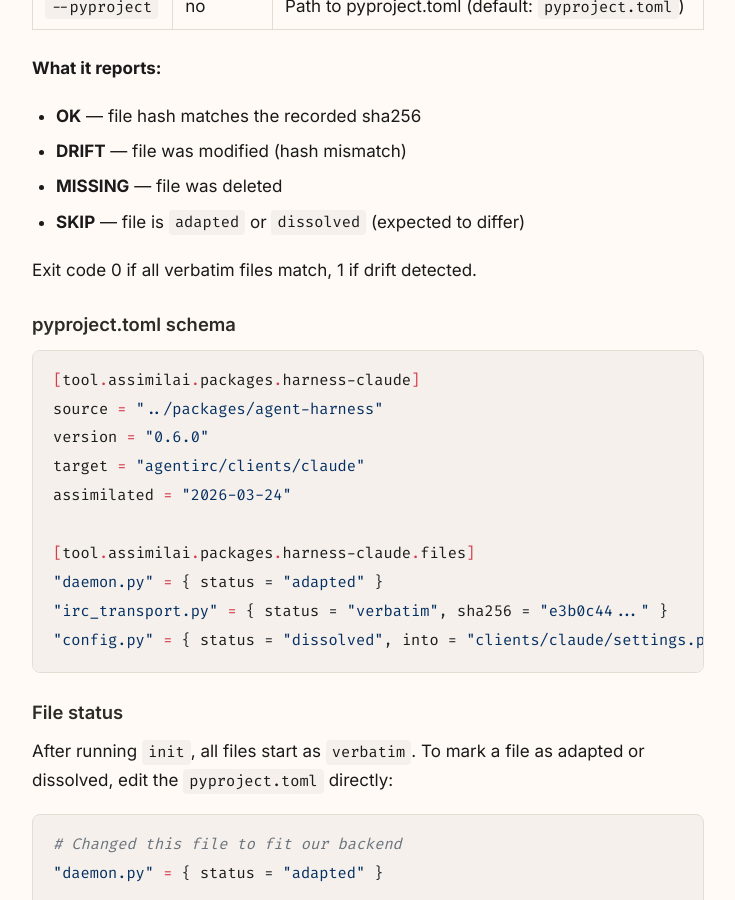
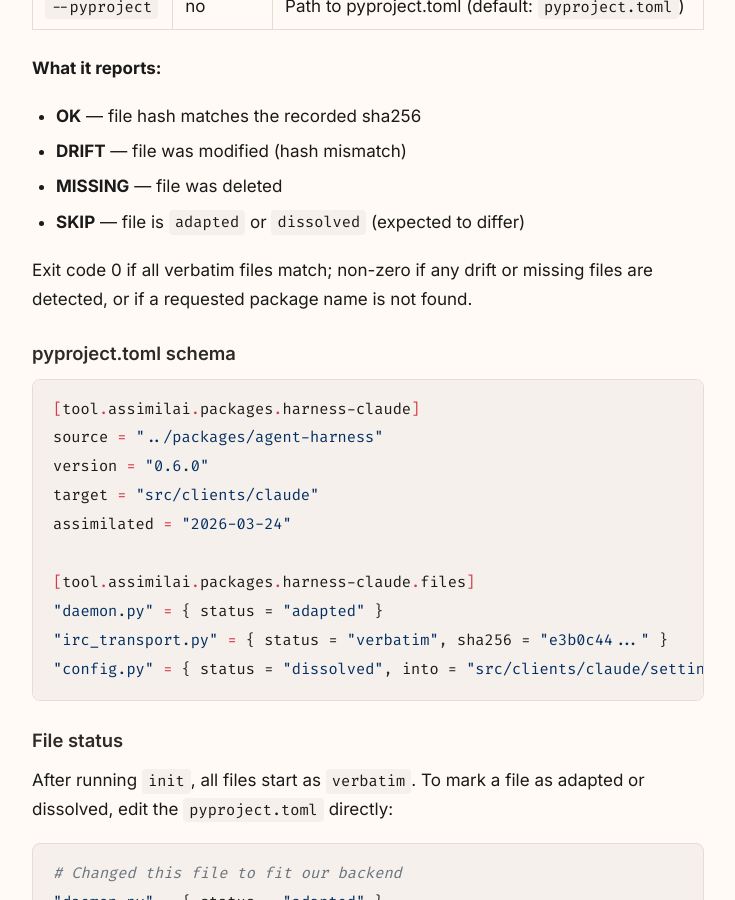
Before and after one commit to OriNachum/assimilai, a Jekyll site: the page built from docs/python.md, in a window 1280 px wide and 900 px high, scrolled down 1689 px. Shown: the whole window, without its empty margins (272-1007 px from the left). Built offline with Jekyll 4.4.1, drawn with Linux system fonts in a browser that asks for light colours.

Commit message:
Fix PR review: pretty permalinks, into paths, exit code docs
- Add permalink: pretty to _config.yml (fixes 404 on docs links)
- Make dissolved into paths project-root-relative consistently
- Fix exit code description: non-zero on drift, missing, or unknown name

Co-Authored-By: Claude Opus 4.6 (1M context) <noreply@anthropic.com>

````diff
--- a/_config.yml
+++ b/_config.yml
@@ -3,6 +3,8 @@ description: "Copy, don't import — a code distribution pattern for AI agent ec
 author: Ori Nachum
 url: "https://assimilai.dev"
 baseurl: ""
+
+permalink: pretty
 
 markdown: kramdown
 highlighter: rouge
--- a/docs/python.md
+++ b/docs/python.md
@@ -73,7 +73,9 @@ assimilai check [name]
 - **MISSING** — file was deleted
 - **SKIP** — file is `adapted` or `dissolved` (expected to differ)
 
-Exit code 0 if all verbatim files match, 1 if drift detected.
+Exit code 0 if all verbatim files match; non-zero if any drift
+or missing files are detected, or if a requested package name
+is not found.
 
 ### pyproject.toml schema
 
@@ -81,13 +83,13 @@ Exit code 0 if all verbatim files match, 1 if drift detected.
 [tool.assimilai.packages.harness-claude]
 source = "../packages/agent-harness"
 version = "0.6.0"
-target = "agentirc/clients/claude"
+target = "src/clients/claude"
 assimilated = "2026-03-24"
 
 [tool.assimilai.packages.harness-claude.files]
 "daemon.py" = { status = "adapted" }
 "irc_transport.py" = { status = "verbatim", sha256 = "e3b0c44..." }
-"config.py" = { status = "dissolved", into = "clients/claude/settings.py" }
+"config.py" = { status = "dissolved", into = "src/clients/claude/settings.py" }
 ```
 
 ### File status
````
Also changed, not shown: docs/npm.md (+3 -1 lines), index.md (+4 -3 lines).
